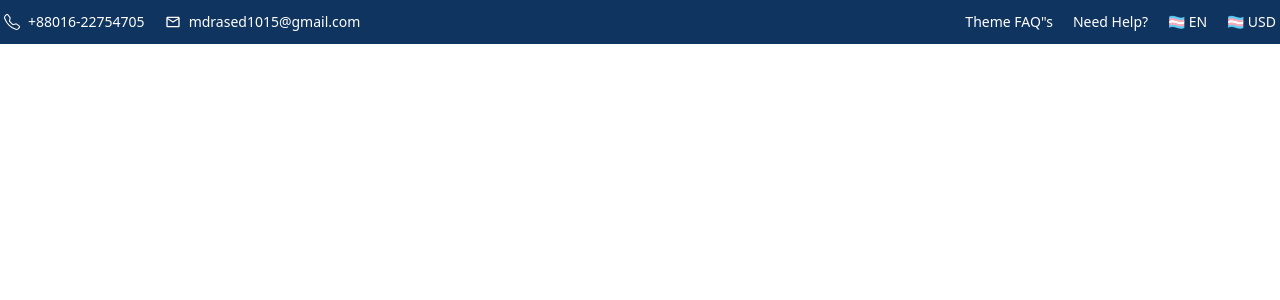
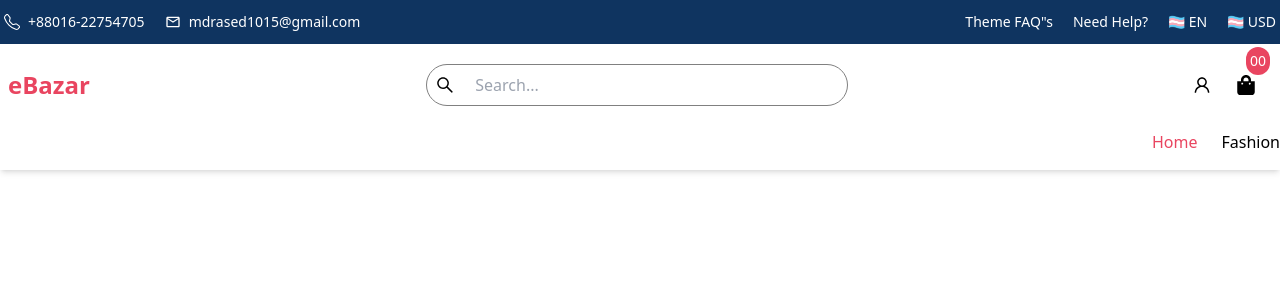
Before and after one commit to rasedul99/eBazar, a Next.js app: page / in a window 1280 px wide. Shown: the top 300 px of the page. Built offline with nearby package versions, Linux system fonts and the light colour scheme.

Commit message:
Navbar added with logo, input box ,user and shopping cart icon from react icons

```diff
--- /dev/null
+++ b/components/Navbar.jsx
@@ -0,0 +1,84 @@
+import Link from "next/link";
+import React from "react";
+import { AiOutlineSearch, AiOutlineUser } from "react-icons/ai";
+import { FaShoppingBag } from "react-icons/fa";
+import { useRouter } from "next/router";
+
+const Navbar = () => {
+  const router = useRouter();
+  return (
+    <div className="bg-white shadow-md sticky top-0 overflow-hidden z-20 ">
+      <div className="max-w-7xl mx-auto ">
+        <div className="flex justify-between items-center mx-2 pt-5 ">
+          <div className="">
+            <h2 className="text-[#E94560] font-extrabold text-2xl">
+              <Link href="/">eBazar</Link>
+            </h2>
+          </div>
+
+          <div className="hidden border border-[#808080] md:flex items-center  gap-x-3 rounded-3xl w-1/3">
+            <AiOutlineSearch size={20} className="mx-2" />
+            <input
+              type="text"
+              placeholder="Search..."
+              className="outline-none py-2 "
+            />
+          </div>
+          <div className="flex justify-between items-center ">
+            <div className="bg-gray-400 rounded-full p-2 group">
+              <AiOutlineUser size={20} />
+              <div className="hidden   bg-[#F6F9FC] md:px-40 px-10   py-2 group-hover:flex flex-col items-center justify-center gap-y-1 transition-all rounded-xl absolute right-2  md:right-10 overflow-visible z-50 ">
+                <Link
+                  href="/signin"
+                  className="bg-primary py-1 px-10 rounded-xl text-white"
+                >
+                  Sign In
+                </Link>
+                <p className="text-sm">
+                  new to eBazar{" "}
+                  <Link href="/signup" className="text-primary">
+                    Start here
+                  </Link>
+                </p>
+              </div>
+            </div>
+
+            <Link
+              href="/cart"
+              passHref
+              className="bg-gray-400 rounded-full p-2 mx-2"
+            >
+              <FaShoppingBag size={20} />
+              <div className="relative">
+                <span className="absolute top-[-48px] right-[-14px] bg-[#E94560] p-1  rounded-full  text-sm text-white">
+                  00
+                </span>
+              </div>
+            </Link>
+          </div>
+        </div>
+
+        <div className=" flex justify-center md:justify-end pt-6 pb-4">
+          <ul className="flex items-center gap-x-6">
+            <li
+              className={`cursor-pointer transition-all hover:text-primary ${
+                router.pathname == "/" ? "text-primary " : ""
+              }`}
+            >
+              <Link href="/">Home</Link>
+            </li>
+            <li
+              className={`cursor-pointer transition-all hover:text-primary ${
+                router.pathname == "/fashion" ? "text-primary " : ""
+              }`}
+            >
+              <Link href="/fashion">Fashion</Link>
+            </li>
+          </ul>
+        </div>
+      </div>
+    </div>
+  );
+};
+
+export default Navbar;
--- a/src/pages/index.js
+++ b/src/pages/index.js
@@ -2,6 +2,7 @@ import Image from "next/image";
 import { Inter } from "next/font/google";
 import Header from "../../components/Header";
 import Head from "next/head";
+import Navbar from "../../components/Navbar";
 
 const inter = Inter({ subsets: ["latin"] });
 
@@ -26,6 +27,7 @@ export default function Home() {
         />
       </Head>
       <Header />
+      <Navbar />
     </>
   );
 }
```
